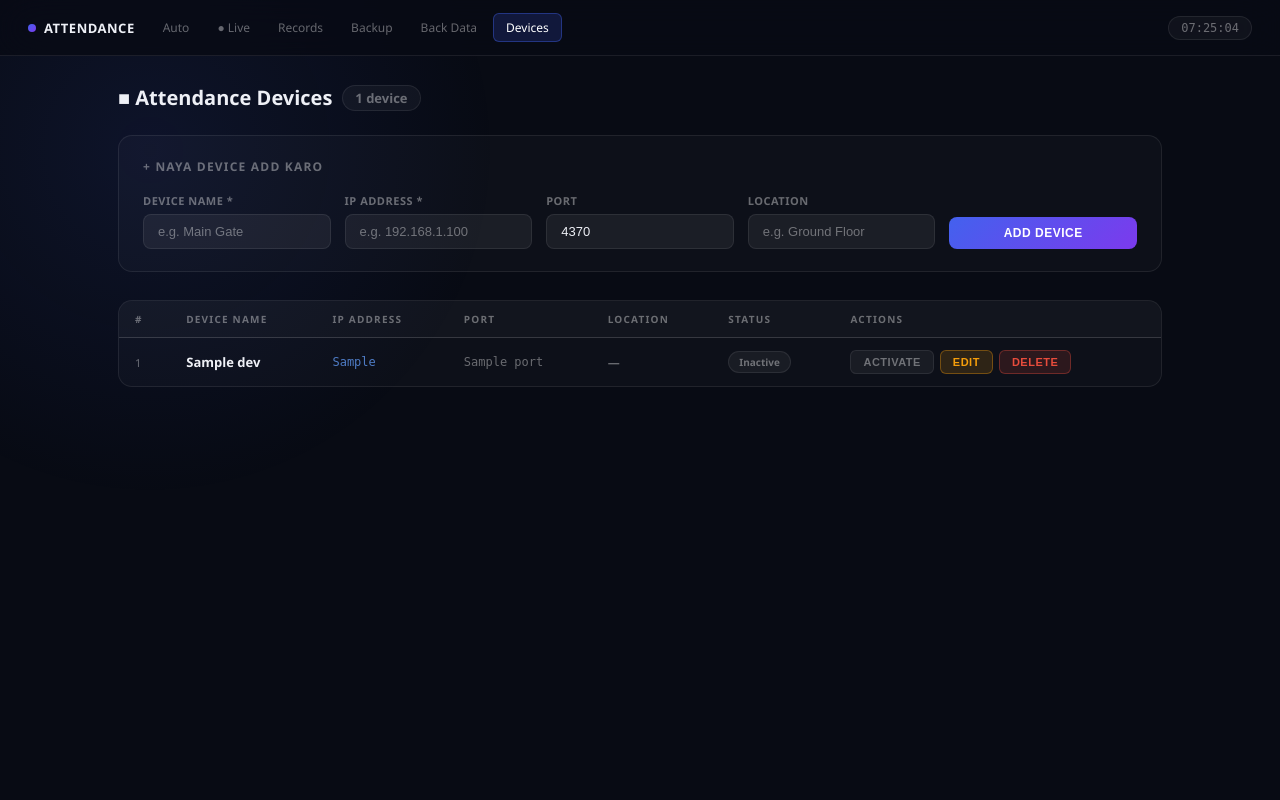
After one commit to ebtsam0347/attedenceBackupWithDjango, a Django app: template machine/userdata/templates/userdata/devices.html in a window 1280 px wide. The commit adds this page. Run offline with Django 3.2, Linux system fonts and the light colour scheme; the template is opened without the code that fills it: most values are stand-ins (such as "Sample title", 1, 10 or a date in 2020).

Commit message:
Add device management page (/devices/)
- New devices_page view: add, edit, delete, activate/deactivate devices
- New template devices.html with same dark UI style as other pages
- Added /devices/ URL
- Added Devices nav link to all existing pages

Co-Authored-By: Claude Sonnet 4.6 <noreply@anthropic.com>

```diff
--- a/machine/userdata/templates/userdata/attendance_records.html
+++ b/machine/userdata/templates/userdata/attendance_records.html
@@ -155,6 +155,7 @@ table.at tbody tr:last-child td{border-bottom:none;}
     <a href="/live/" class="nav-link live-link">&#9679; Live</a>
     <a href="/records/" class="nav-link active">Records</a>
     <a href="/back-data/" class="nav-link">Back Data</a>
+    <a href="/devices/" class="nav-link">Devices</a>
   </div>
   <div style="display:flex;align-items:center;gap:10px;">
     <span class="nav-clock" id="nav-clock">--:--:--</span>
--- a/machine/userdata/templates/userdata/auto_attendance.html
+++ b/machine/userdata/templates/userdata/auto_attendance.html
@@ -114,6 +114,7 @@ tbody tr.new-row{animation:rowIn .4s ease-out;}
       <a href="/records/" class="nav-link">Records</a>
       <a href="/backup/" class="nav-link">Backup</a>
       <a href="/back-data/" class="nav-link">Back Data</a>
+      <a href="/devices/" class="nav-link">Devices</a>
     </div>
   </div>
   <span class="nav-clock" id="nav-clock">--:--:--</span>
--- a/machine/userdata/templates/userdata/back_data.html
+++ b/machine/userdata/templates/userdata/back_data.html
@@ -169,6 +169,7 @@ table.at tbody tr:last-child td{border-bottom:none;}
     <a href="/records/" class="nav-link">Records</a>
     <a href="/backup/" class="nav-link">Backup</a>
     <a href="/back-data/" class="nav-link active">Back Data</a>
+    <a href="/devices/" class="nav-link">Devices</a>
   </div>
   <span class="nav-clock" id="nav-clock">--:--:--</span>
 </nav>
--- /dev/null
+++ b/machine/userdata/templates/userdata/devices.html
@@ -0,0 +1,290 @@
+{% load static %}
+<!DOCTYPE html>
+<html lang="en">
+<head>
+<meta charset="UTF-8">
+<meta name="viewport" content="width=device-width,initial-scale=1">
+<title>Devices — SFA Attendance</title>
+<style>
+*{margin:0;padding:0;box-sizing:border-box;}
+:root{
+  --bg:#080b14;
+  --surface:rgba(255,255,255,.04);
+  --border:rgba(255,255,255,.08);
+  --text:#eef0f6;
+  --muted:rgba(255,255,255,.38);
+  --muted2:rgba(255,255,255,.55);
+  --green:#2ecc71; --green-d:rgba(46,204,113,.14); --green-b:rgba(46,204,113,.35);
+  --red:#e74c3c;   --red-d:rgba(231,76,60,.14);    --red-b:rgba(231,76,60,.35);
+  --blue:#4361ee;  --blue-d:rgba(67,97,238,.18);   --blue-b:rgba(67,97,238,.4);
+  --gold:#f59e0b;  --gold-d:rgba(245,158,11,.14);  --gold-b:rgba(245,158,11,.35);
+  --radius:14px; --radius-sm:8px;
+}
+body{background:var(--bg);color:var(--text);font-family:'Segoe UI',system-ui,Arial,sans-serif;min-height:100vh;}
+body::before{content:'';position:fixed;top:-200px;left:-200px;width:700px;height:700px;border-radius:50%;background:radial-gradient(circle,rgba(67,97,238,.1) 0%,transparent 70%);pointer-events:none;z-index:0;}
+
+.topnav{height:56px;background:rgba(8,11,20,.8);backdrop-filter:blur(20px);position:sticky;top:0;z-index:200;border-bottom:1px solid var(--border);display:flex;align-items:center;justify-content:space-between;padding:0 28px;}
+.nav-brand{font-size:13px;font-weight:800;letter-spacing:.5px;display:flex;align-items:center;gap:8px;}
+.nav-dot{width:8px;height:8px;border-radius:50%;background:linear-gradient(135deg,var(--blue),#7c3aed);}
+.nav-links{display:flex;align-items:center;gap:4px;}
+.nav-link{font-size:12px;color:var(--muted);text-decoration:none;padding:5px 12px;border-radius:6px;transition:.2s;font-weight:500;}
+.nav-link:hover{color:var(--text);background:rgba(255,255,255,.06);}
+.nav-link.active{color:#fff;background:var(--blue-d);border:1px solid var(--blue-b);}
+.nav-clock{font-family:monospace;font-size:12px;color:var(--muted);background:var(--surface);border:1px solid var(--border);padding:4px 12px;border-radius:20px;}
+
+.wrap{max-width:1100px;margin:0 auto;padding:28px 28px 60px;position:relative;z-index:1;}
+
+.page-header{display:flex;align-items:center;justify-content:space-between;margin-bottom:24px;flex-wrap:wrap;gap:12px;}
+.page-title{font-size:20px;font-weight:800;display:flex;align-items:center;gap:10px;}
+.page-title span{font-size:13px;font-weight:600;color:var(--muted);padding:3px 12px;border-radius:20px;background:var(--surface);border:1px solid var(--border);}
+
+.alert{padding:12px 18px;border-radius:var(--radius-sm);font-size:13px;font-weight:600;margin-bottom:20px;display:flex;align-items:center;gap:10px;}
+.alert.success{background:var(--green-d);border:1px solid var(--green-b);color:var(--green);}
+.alert.error  {background:var(--red-d);  border:1px solid var(--red-b);  color:var(--red);}
+
+/* ADD CARD */
+.card{background:rgba(255,255,255,.025);border:1px solid var(--border);border-radius:var(--radius);padding:22px 24px;margin-bottom:28px;}
+.card-title{font-size:12px;font-weight:800;letter-spacing:1.2px;text-transform:uppercase;color:var(--muted);margin-bottom:18px;}
+.form-row{display:grid;grid-template-columns:repeat(auto-fit,minmax(180px,1fr));gap:14px;align-items:end;}
+.form-group{display:flex;flex-direction:column;gap:6px;}
+.form-group label{font-size:11px;font-weight:700;color:var(--muted);letter-spacing:.5px;text-transform:uppercase;}
+.form-group input{background:rgba(255,255,255,.06);border:1px solid var(--border);border-radius:var(--radius-sm);color:var(--text);padding:9px 14px;font-size:13px;outline:none;transition:.2s;}
+.form-group input:focus{border-color:var(--blue-b);background:rgba(67,97,238,.08);}
+.form-group input::placeholder{color:var(--muted);}
+.btn{padding:9px 20px;border-radius:var(--radius-sm);font-size:12px;font-weight:700;letter-spacing:.5px;text-transform:uppercase;border:none;cursor:pointer;transition:.2s;}
+.btn-add{background:linear-gradient(135deg,var(--blue),#7c3aed);color:#fff;}
+.btn-add:hover{opacity:.85;}
+.btn-sm{padding:5px 12px;font-size:11px;border-radius:6px;}
+.btn-toggle-on {background:var(--green-d);border:1px solid var(--green-b);color:var(--green);}
+.btn-toggle-off{background:rgba(255,255,255,.05);border:1px solid var(--border);color:var(--muted);}
+.btn-edit  {background:var(--gold-d);border:1px solid var(--gold-b);color:var(--gold);}
+.btn-delete{background:var(--red-d);border:1px solid var(--red-b);color:var(--red);}
+.btn:hover{filter:brightness(1.15);}
+
+/* TABLE */
+.tbl-wrap{background:rgba(255,255,255,.025);border:1px solid var(--border);border-radius:var(--radius);overflow:hidden;}
+table{width:100%;border-collapse:collapse;}
+thead th{padding:11px 16px;font-size:10px;font-weight:700;letter-spacing:1.2px;text-transform:uppercase;color:var(--muted);text-align:left;border-bottom:1px solid var(--border);background:rgba(255,255,255,.02);}
+tbody td{padding:12px 16px;font-size:13px;border-bottom:1px solid rgba(255,255,255,.04);vertical-align:middle;}
+tbody tr:last-child td{border-bottom:none;}
+tbody tr:hover{background:rgba(255,255,255,.03);}
+.empty-row td{text-align:center;padding:48px;color:var(--muted);font-size:13px;}
+.badge-active  {display:inline-block;padding:3px 10px;border-radius:20px;font-size:10px;font-weight:700;background:var(--green-d);border:1px solid var(--green-b);color:var(--green);}
+.badge-inactive{display:inline-block;padding:3px 10px;border-radius:20px;font-size:10px;font-weight:700;background:rgba(255,255,255,.05);border:1px solid var(--border);color:var(--muted);}
+.td-ip{font-family:monospace;font-size:12px;color:rgba(100,160,255,.75);}
+.td-port{font-family:monospace;font-size:12px;color:var(--muted);}
+.actions{display:flex;gap:6px;flex-wrap:wrap;}
+
+/* MODAL */
+.modal-bg{display:none;position:fixed;inset:0;background:rgba(0,0,0,.65);z-index:500;align-items:center;justify-content:center;}
+.modal-bg.open{display:flex;}
+.modal{background:#111520;border:1px solid var(--border);border-radius:var(--radius);padding:28px;width:100%;max-width:480px;}
+.modal-title{font-size:14px;font-weight:800;margin-bottom:20px;}
+.modal-actions{display:flex;gap:10px;justify-content:flex-end;margin-top:20px;}
+.btn-cancel{background:var(--surface);border:1px solid var(--border);color:var(--muted);}
+</style>
+</head>
+<body>
+
+<nav class="topnav">
+  <div style="display:flex;align-items:center;gap:16px;">
+    <div class="nav-brand"><span class="nav-dot"></span>ATTENDANCE</div>
+    <div class="nav-links">
+      <a href="/"          class="nav-link">Auto</a>
+      <a href="/live/"     class="nav-link">&#9679; Live</a>
+      <a href="/records/"  class="nav-link">Records</a>
+      <a href="/backup/"   class="nav-link">Backup</a>
+      <a href="/back-data/" class="nav-link">Back Data</a>
+      <a href="/devices/"  class="nav-link active">Devices</a>
+    </div>
+  </div>
+  <span class="nav-clock" id="nav-clock">--:--:--</span>
+</nav>
+
+<div class="wrap">
+
+  <div class="page-header">
+    <div class="page-title">
+      &#9632; Attendance Devices
+      <span>{{ devices.count }} device{{ devices.count|pluralize }}</span>
+    </div>
+  </div>
+
+  {% if msg %}
+  <div class="alert {{ msg_type }}">
+    {% if msg_type == 'success' %}&#10003;{% else %}&#9888;{% endif %}
+    {{ msg }}
+  </div>
+  {% endif %}
+
+  <!-- ADD FORM -->
+  <div class="card">
+    <div class="card-title">&#43; Naya Device Add Karo</div>
+    <form method="post">
+      {% csrf_token %}
+      <input type="hidden" name="action" value="add">
+      <div class="form-row">
+        <div class="form-group">
+          <label>Device Name *</label>
+          <input type="text" name="DeviceName" placeholder="e.g. Main Gate" required>
+        </div>
+        <div class="form-group">
+          <label>IP Address *</label>
+          <input type="text" name="DeviceIp" placeholder="e.g. 192.168.1.100" required>
+        </div>
+        <div class="form-group">
+          <label>Port</label>
+          <input type="number" name="Port" placeholder="4370" value="4370">
+        </div>
+        <div class="form-group">
+          <label>Location</label>
+          <input type="text" name="Location" placeholder="e.g. Ground Floor">
+        </div>
+        <div class="form-group" style="justify-content:flex-end;">
+          <button type="submit" class="btn btn-add">Add Device</button>
+        </div>
+      </div>
+    </form>
+  </div>
+
+  <!-- DEVICES TABLE -->
+  <div class="tbl-wrap">
+    <table>
+      <thead>
+        <tr>
+          <th>#</th>
+          <th>Device Name</th>
+          <th>IP Address</th>
+          <th>Port</th>
+          <th>Location</th>
+          <th>Status</th>
+          <th>Actions</th>
+        </tr>
+      </thead>
+      <tbody>
+        {% for dev in devices %}
+        <tr>
+          <td style="color:var(--muted);font-size:11px;">{{ forloop.counter }}</td>
+          <td style="font-weight:700;">{{ dev.DeviceName }}</td>
+          <td class="td-ip">{{ dev.DeviceIp }}</td>
+          <td class="td-port">{{ dev.Port }}</td>
+          <td style="font-size:12px;color:var(--muted2);">{{ dev.Location|default:"—" }}</td>
+          <td>
+            {% if dev.IsActive %}
+              <span class="badge-active">Active</span>
+            {% else %}
+              <span class="badge-inactive">Inactive</span>
+            {% endif %}
+          </td>
+          <td>
+            <div class="actions">
+              <!-- Toggle Active -->
+              <form method="post" style="display:inline;">
+                {% csrf_token %}
+                <input type="hidden" name="action" value="toggle">
+                <input type="hidden" name="device_id" value="{{ dev.pk }}">
+                <button type="submit" class="btn btn-sm {% if dev.IsActive %}btn-toggle-on{% else %}btn-toggle-off{% endif %}">
+                  {% if dev.IsActive %}Deactivate{% else %}Activate{% endif %}
+                </button>
+              </form>
+              <!-- Edit -->
+              <button class="btn btn-sm btn-edit" onclick="openEdit({{ dev.pk }},'{{ dev.DeviceName|escapejs }}','{{ dev.DeviceIp }}',{{ dev.Port }},'{{ dev.Location|default:''|escapejs }}')">Edit</button>
+              <!-- Delete -->
+              <button class="btn btn-sm btn-delete" onclick="openDelete({{ dev.pk }},'{{ dev.DeviceName|escapejs }}')">Delete</button>
+            </div>
+          </td>
+        </tr>
+        {% empty %}
+        <tr class="empty-row"><td colspan="7">Koi device nahi mila. Upar se add karo.</td></tr>
+        {% endfor %}
+      </tbody>
+    </table>
+  </div>
+
+</div>
+
+<!-- EDIT MODAL -->
+<div class="modal-bg" id="editModal">
+  <div class="modal">
+    <div class="modal-title">&#9998; Device Edit Karo</div>
+    <form method="post">
+      {% csrf_token %}
+      <input type="hidden" name="action" value="edit">
+      <input type="hidden" name="device_id" id="edit_id">
+      <div style="display:flex;flex-direction:column;gap:14px;">
+        <div class="form-group">
+          <label>Device Name *</label>
+          <input type="text" name="DeviceName" id="edit_name" required>
+        </div>
+        <div class="form-group">
+          <label>IP Address *</label>
+          <input type="text" name="DeviceIp" id="edit_ip" required>
+        </div>
+        <div class="form-group">
+          <label>Port</label>
+          <input type="number" name="Port" id="edit_port">
+        </div>
+        <div class="form-group">
+          <label>Location</label>
+          <input type="text" name="Location" id="edit_loc">
+        </div>
+      </div>
+      <div class="modal-actions">
+        <button type="button" class="btn btn-sm btn-cancel" onclick="closeModals()">Cancel</button>
+        <button type="submit" class="btn btn-sm btn-add">Save</button>
+      </div>
+    </form>
+  </div>
+</div>
+
+<!-- DELETE CONFIRM MODAL -->
+<div class="modal-bg" id="deleteModal">
+  <div class="modal">
+    <div class="modal-title" style="color:var(--red);">&#9888; Device Delete Karo?</div>
+    <p style="font-size:13px;color:var(--muted2);margin-bottom:8px;">Yeh action undo nahi hoga.</p>
+    <p style="font-size:14px;font-weight:700;" id="del_name_display"></p>
+    <form method="post">
+      {% csrf_token %}
+      <input type="hidden" name="action" value="delete">
+      <input type="hidden" name="device_id" id="del_id">
+      <div class="modal-actions">
+        <button type="button" class="btn btn-sm btn-cancel" onclick="closeModals()">Cancel</button>
+        <button type="submit" class="btn btn-sm btn-delete">Haan, Delete Karo</button>
+      </div>
+    </form>
+  </div>
+</div>
+
+<script>
+(function tick(){
+  var n = new Date();
+  document.getElementById('nav-clock').textContent =
+    String(n.getHours()).padStart(2,'0')+':'+
+    String(n.getMinutes()).padStart(2,'0')+':'+
+    String(n.getSeconds()).padStart(2,'0');
+  setTimeout(tick,1000);
+})();
+
+function openEdit(id, name, ip, port, loc){
+  document.getElementById('edit_id').value   = id;
+  document.getElementById('edit_name').value = name;
+  document.getElementById('edit_ip').value   = ip;
+  document.getElementById('edit_port').value = port;
+  document.getElementById('edit_loc').value  = loc;
+  document.getElementById('editModal').classList.add('open');
+}
+function openDelete(id, name){
+  document.getElementById('del_id').value = id;
+  document.getElementById('del_name_display').textContent = name;
+  document.getElementById('deleteModal').classList.add('open');
+}
+function closeModals(){
+  document.getElementById('editModal').classList.remove('open');
+  document.getElementById('deleteModal').classList.remove('open');
+}
+document.querySelectorAll('.modal-bg').forEach(function(m){
+  m.addEventListener('click', function(e){ if(e.target===m) closeModals(); });
+});
+</script>
+</body>
+</html>
--- a/machine/userdata/urls.py
+++ b/machine/userdata/urls.py
@@ -11,4 +11,5 @@ urlpatterns = [
     path('api/today-records/', views.api_today_records, name='api_today_records'),
     path('api/test-push/', views.api_test_push, name='api_test_push'),
     path('back-data/', views.back_data_page, name='back_data'),
+    path('devices/', views.devices_page, name='devices'),
 ]
```
Also changed, not shown: machine/userdata/views.py (+72 -0 lines).
